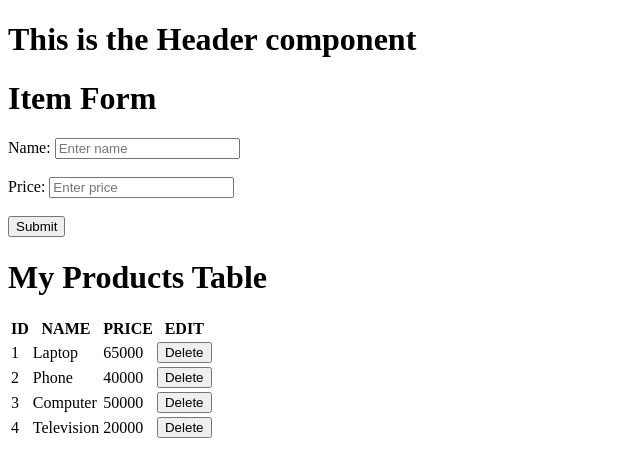
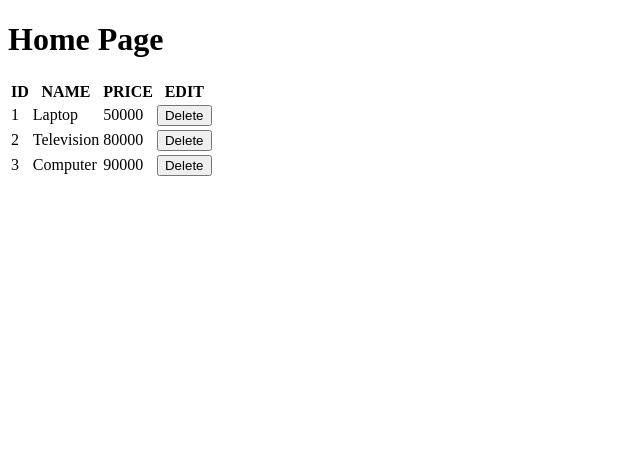
Before and after one commit to Osekobo/React-App, a React (Vite) app: page / in a window 1280 px wide. Shown: the top 476 px of the page, without its empty margins (0-640 px from the left). Built offline with nearby package versions, Linux system fonts and the light colour scheme.

Commit message:
Tried handleDelete again

```diff
--- a/src/App.jsx
+++ b/src/App.jsx
@@ -1,27 +1,18 @@
 import { useState } from "react";
-
-import Header from "./components/Header";
-import ItemCard from "./components/ItemCard";
-import ItemForm from "./components/ItemForm";
 
 export default function App() {
   const [items, setItems] = useState([
-    { id: 1, name: "Laptop", price: 65000 },
-    { id: 2, name: "Phone", price: 40000 },
-    { id: 3, name: "Computer", price: 50000 },
-    { id: 4, name: "Television", price: 20000 },
+    { id: 1, name: "Laptop", price: 50000 },
+    { id: 2, name: "Television", price: 80000 },
+    { id: 3, name: "Computer", price: 90000 },
   ]);
-
   function handleDelete(id) {
     const updatedItems = items.filter((item) => item.id !== id);
     setItems(updatedItems);
   }
-
   return (
     <div>
-      <Header />
-      <ItemForm />
-      <h1>My Products Table</h1>
+      <h1>Home Page</h1>
       <table>
         <thead>
           <tr>
```
